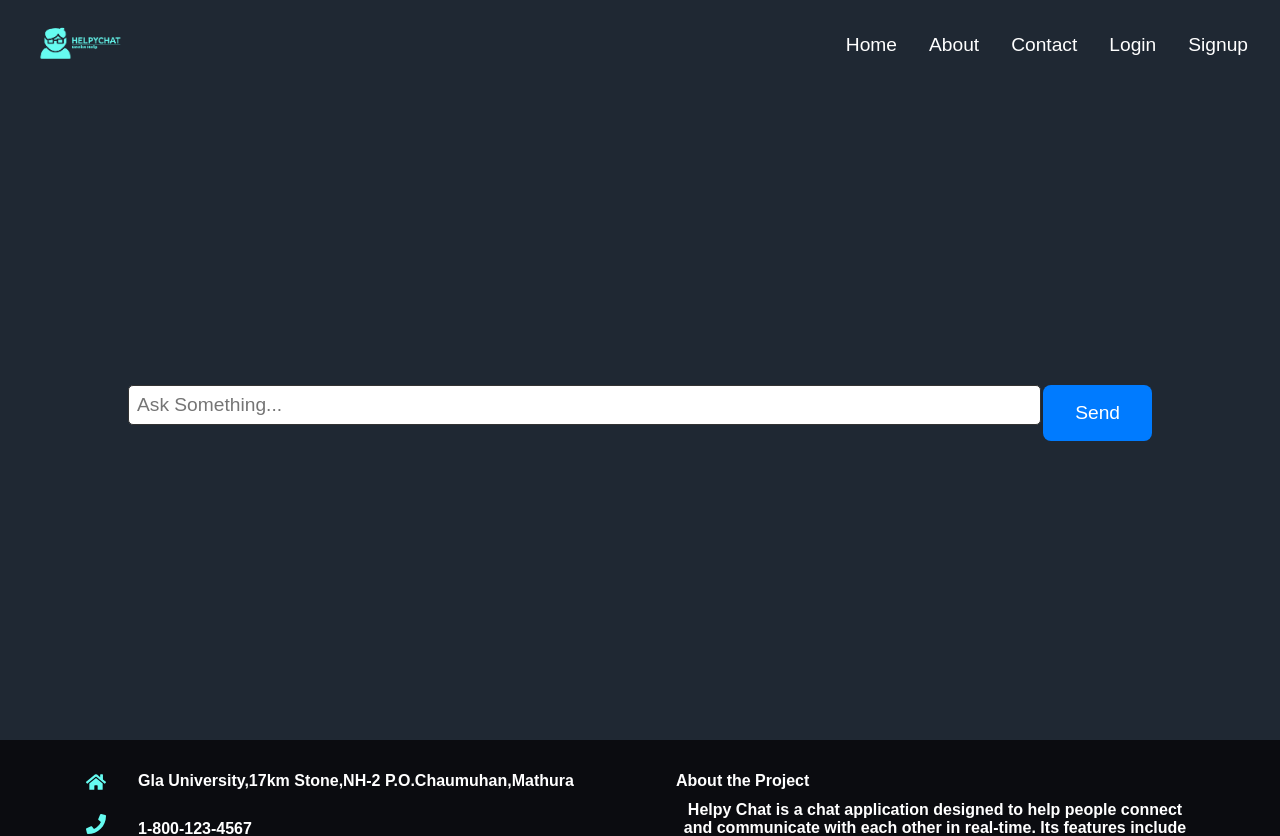
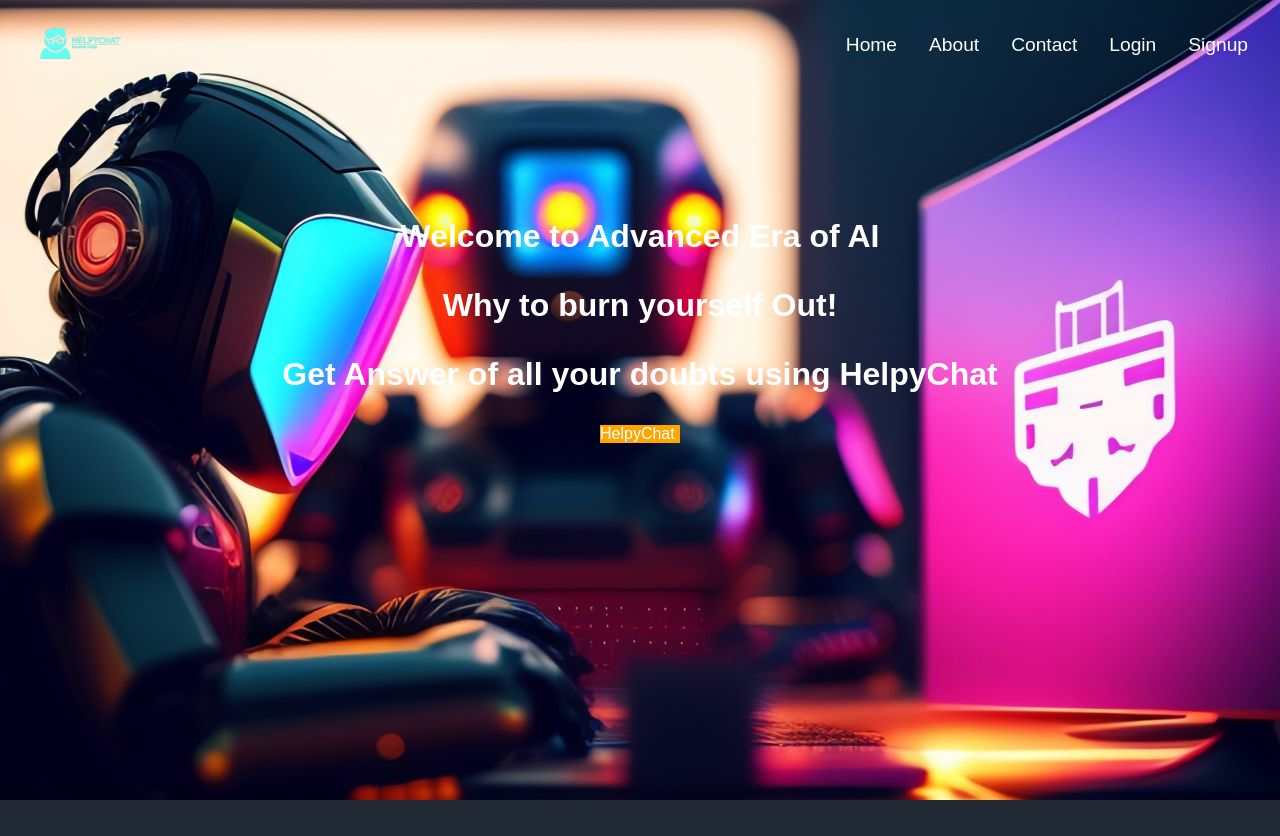
Before and after one commit to luckyverma09/HelpyChatProject, a React (Create React App) app in the folder view/: page / in a window 1280 px wide. Shown: the top 836 px of the page. After the commit the page ends 800 px from the top, so only its background shows below. Built offline with nearby package versions, Linux system fonts and the light colour scheme.

Commit message:
first commit

```diff
--- a/view/src/App.js
+++ b/view/src/App.js
@@ -5,16 +5,18 @@ import About from "./Componenets/SubComponents/About";
 import Contact from "./Componenets/SubComponents/Contact";
 import Signup from "./Componenets/SubComponents/Signup";
 import Login from "./Componenets/SubComponents/Login";
+import FrontPage from "./Componenets/SubComponents/FrontPage";
 
 const App = () => {
   return (
     <>
       <Routes>
-        <Route path="/" element={<Home />} />
+        <Route path="/" element={<FrontPage/>} />
         <Route path="/about" element={<About />} />
         <Route path="/contact" element={<Contact />} />
         <Route path="/Signup" element={<Signup />} />
         <Route path="/Login" element={<Login />} />
+        <Route path="/home" element={<Home/>}/>
       </Routes>
     </>
   );
--- /dev/null
+++ b/view/src/CSS/FrontPage.css
@@ -0,0 +1,82 @@
+.navbarforhome{
+    background-image:url(../Assest/intro.jpg);
+    width: 100%;
+    height: 100vh;
+    position: relative;
+    background-size: cover;
+    background-position: center;
+    object-fit: cover;
+    size: 20rem;
+
+
+}
+.linktohome{
+    margin-top: 10%;
+}
+.outerbox{
+    height: auto;
+    width: 5rem;
+    border: 2px;
+    margin: auto;
+    padding: auto;
+    background-color: orange;
+}
+.contents{
+    margin: 10%;
+}
+.mask{
+    width: 100%;
+    height: 100vh;
+    position: relative;
+ }
+ .into-img{
+     width: 100%;
+     height: 100%;
+     background-size: cover;
+     background-position: center;
+     object-fit: cover;
+ }
+
+ .mask::after{
+     content: "";
+     width: 100%;
+     height: 100%;
+     position: absolute;
+     top: 0;
+     left: 0;
+     background-color: black;
+     opacity: 0.4;
+ }
+
+ .hero{
+     height: 50%;
+     width: 100%;
+ }
+
+ .hero  .content{
+     position: absolute;
+     transform: translate(-50%, -50%);
+     top: 50%;
+     left: 50%;
+     text-align: center;
+ }
+
+ .hero .content h1{
+     font-size: 4rem;
+     padding: 0.6rem 0 1.5rem;
+ }
+
+ .hero .content p{
+     font-size: 1.5rem;
+     font-weight: 200;
+     text-transform: uppercase;
+ }
+ @media screen and (max-width: 640px){
+    .hero .content h1{
+        font-size: 3rem;
+    }
+
+    .hero .content p{
+        font-size: 1.4rem;
+    }
+}
--- a/view/src/CSS/Header.css
+++ b/view/src/CSS/Header.css
@@ -10,7 +10,7 @@
 }
 
 .header-bg {
-  background-color: #0b0c10;
+  background-color: transparent;
   transition: 0.5s;
 }
 
--- /dev/null
+++ b/view/src/Componenets/SubComponents/FrontPage.js
@@ -0,0 +1,28 @@
+import React from 'react'
+import Header from '../Header'
+import Footer from '../Footer'
+import "../../CSS/FrontPage.css"
+import IntroImg from "../../Assest/intro.jpg"
+import { Link } from 'react-router-dom'
+export default function FrontPage() {
+  return (
+    <>
+    <div className='navbarforhome'>
+    <Header/>
+    <div className='contents'>
+    <h1 className='headingforhome'>Welcome to Advanced Era of AI</h1>
+    <h1 className='subheadingforhome'>Why to burn yourself Out!</h1>
+    <h1 className='subheadingforhome'>Get Answer of all your doubts using HelpyChat</h1>
+    <div className='outerbox'>
+    <Link className='linktohome' to={'/home'}>HelpyChat</Link>
+    </div>
+    </div>
+    </div>
+
+    {/* <div className="mask">
+        <img className="into-img" src={IntroImg} alt="IntroImg" />
+      </div> */}
+
+    </>
+  )
+}
```
Also changed, not shown: view/src/Assest/intro.jpg (added), 1 other file (tests, documents, lock files or other folders).
